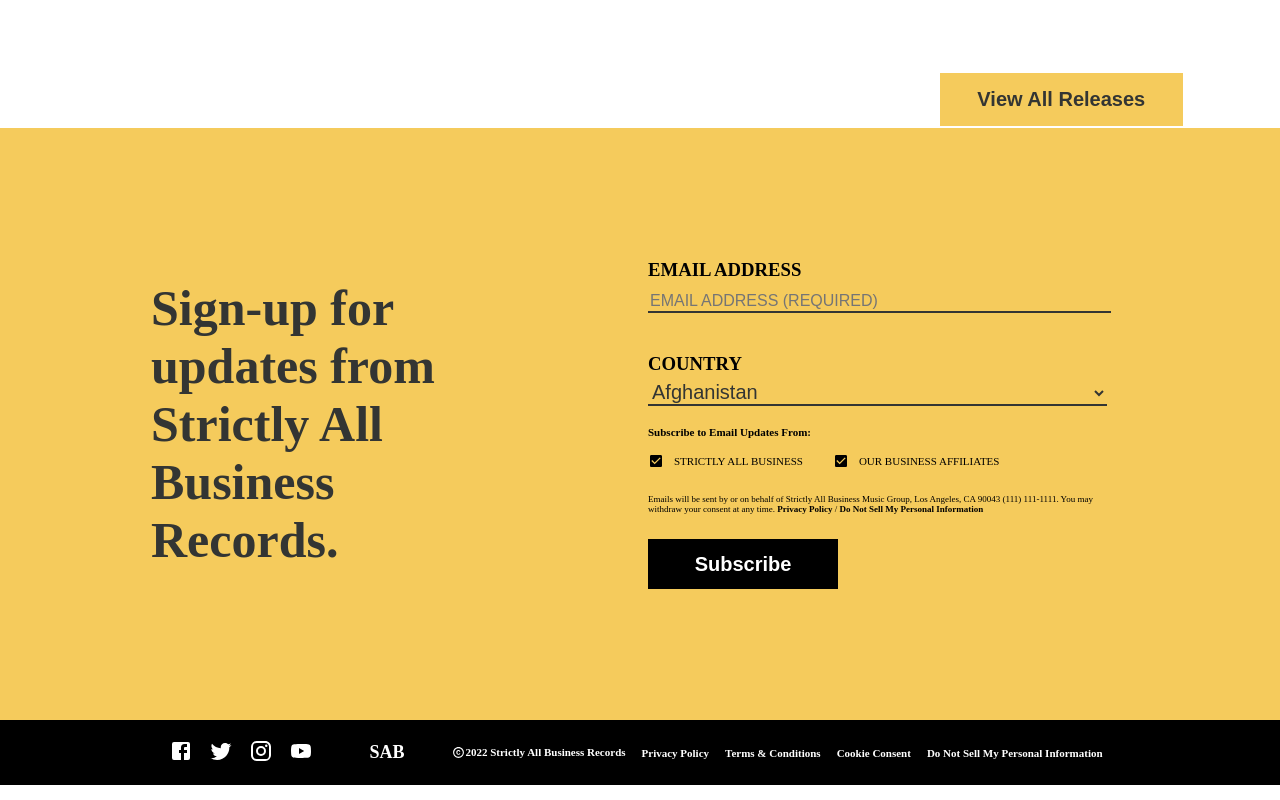
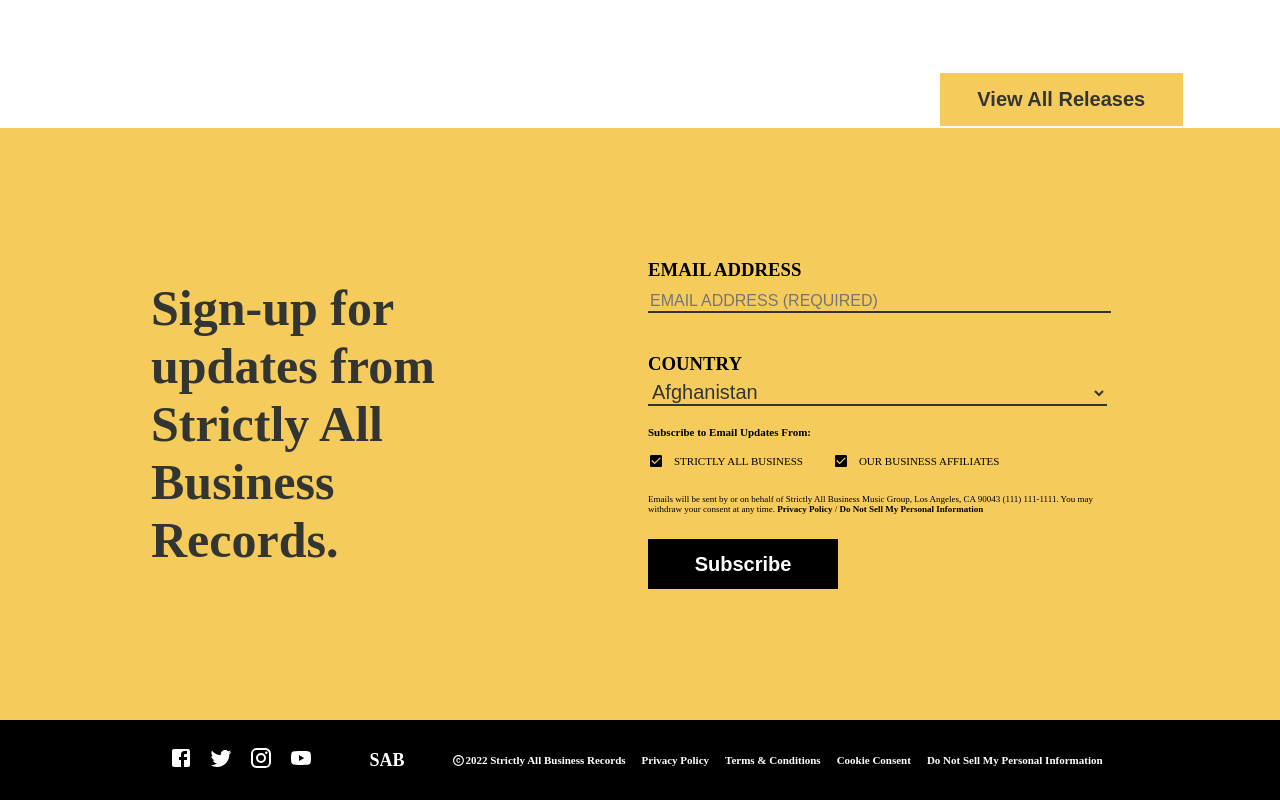
Before and after one commit to louisbrent1992/Record-Label, a React (Create React App) app: page / in a window 1280 px wide. Shown: the part 2767-3567 px from the top of the page. Built offline with nearby package versions, Linux system fonts and the light colour scheme.

Commit message:
increased footer height

```diff
--- a/src/Components/Footer.jsx
+++ b/src/Components/Footer.jsx
@@ -10,7 +10,7 @@
 import { mobile } from "../responsive";
 
 const Container = styled.div`
-	height: 65px;
+	height: 80px;
 	width: 100vw;
 	display: flex;
 	justify-content: center;
@@ -20,7 +20,6 @@
 
 const Wrapper = styled.div`
 	display: flex;
-	width: 85vw;
 	align-items: center;
 	justify-content: center;
 	margin: 0 auto;
```
